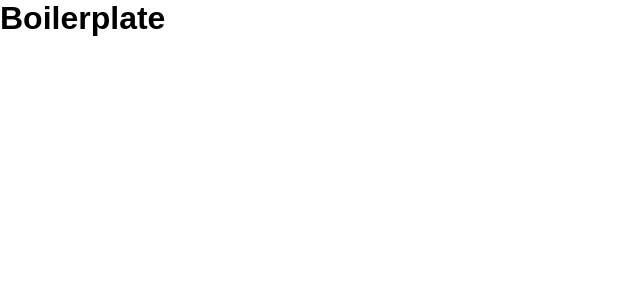
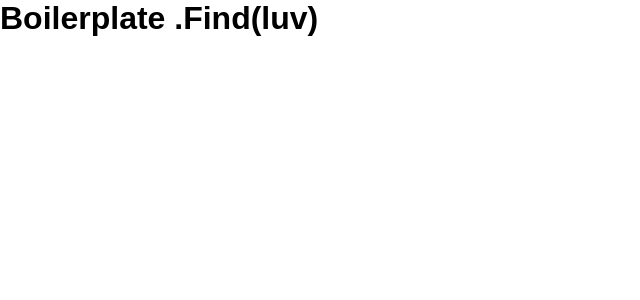
Before and after one commit to bobbygrdn/dating-app, a React (Create React App) app: page / in a window 1280 px wide. Shown: the top 300 px of the page, without its empty margins (0-640 px from the left). Built offline with nearby package versions, Linux system fonts and the light colour scheme.

Commit message:
added stylesheets folder

```diff
--- a/public/index.html
+++ b/public/index.html
@@ -1,14 +1,17 @@
 <!DOCTYPE html>
 <html lang="en">
+
 <head>
   <meta charset="utf-8" />
   <link rel="icon" href="%PUBLIC_URL%/favicon.ico" />
 
-    <title>Messenger</title>
+  <title>.Find(luv)</title>
 </head>
+
 <body>
 
   <div id="root"></div>
 
 </body>
+
 </html>
--- a/src/App.jsx
+++ b/src/App.jsx
@@ -1,5 +1,7 @@
+import React from 'react'
+
 function App() {
-  return <h1>Boilerplate</h1>
+  return <h1>Boilerplate .Find(luv)</h1>
 }
 
 export default App
```
Also changed, not shown: package.json (+7 -0 lines), 1 other file (tests, documents, lock files or other folders). Lines whose indentation alone changed are shown as unchanged.
